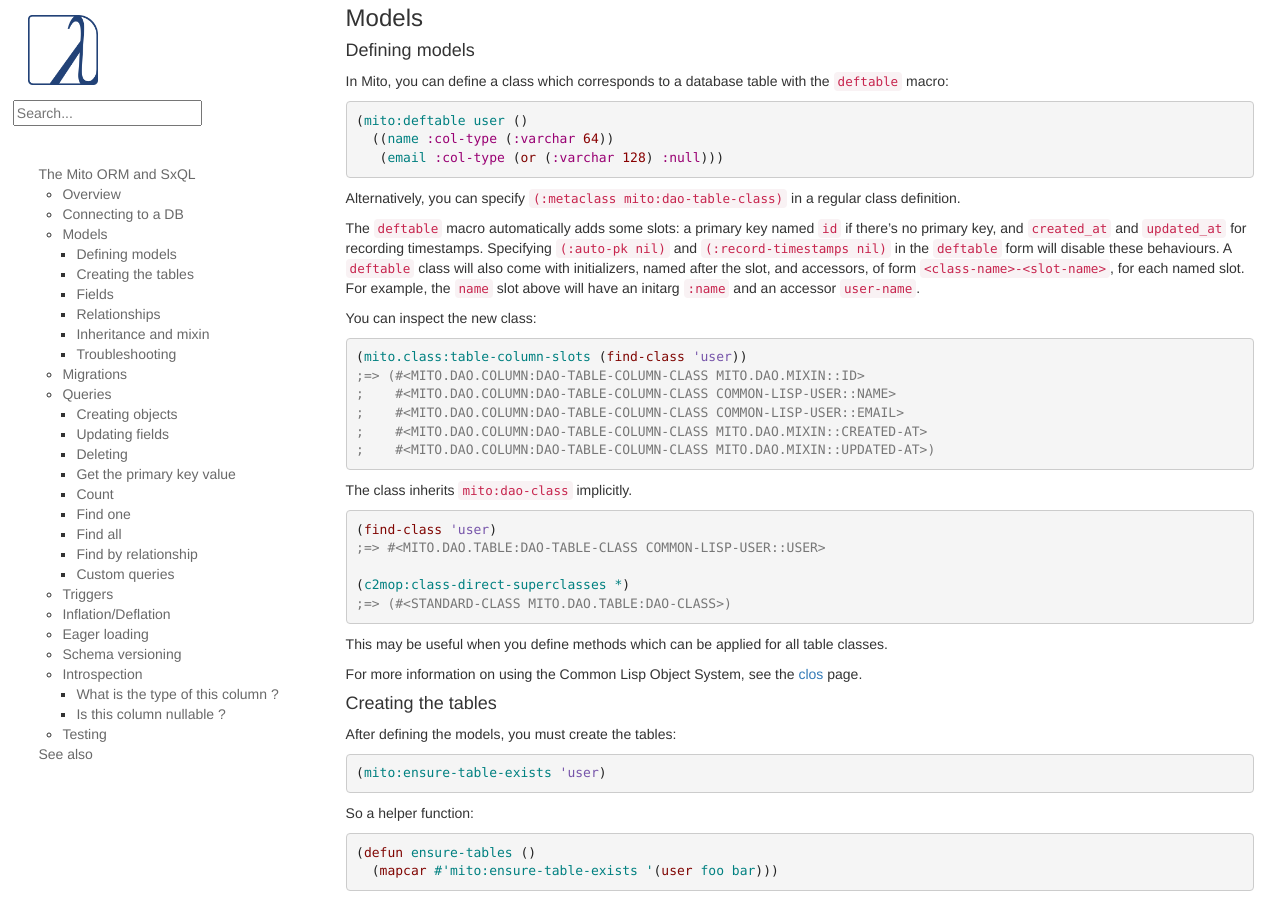
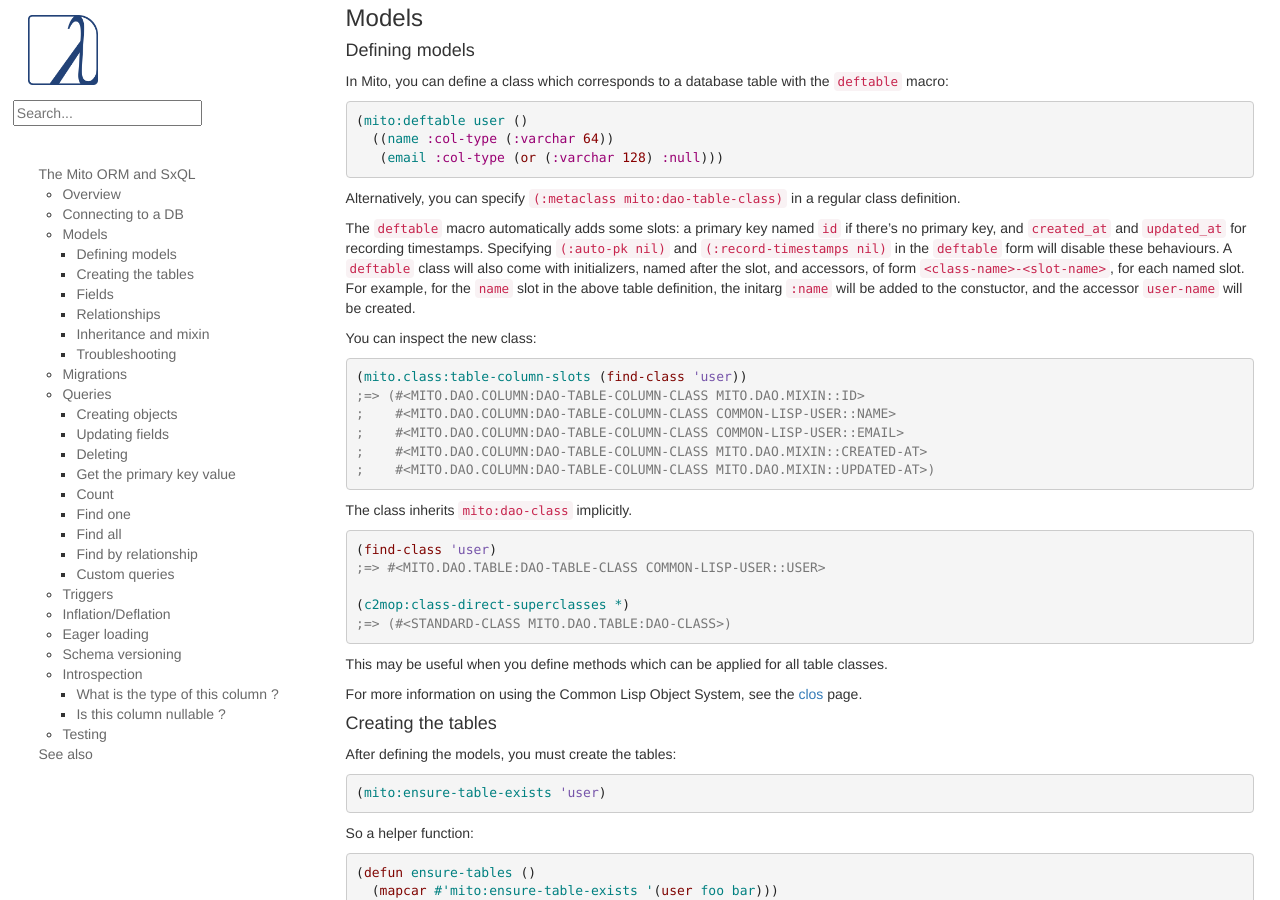
Before and after one commit to LispCookbook/cl-cookbook, a Jekyll site: the page built from databases.md, in a window 1280 px wide and 900 px high, scrolled down 1399 px. Built offline with Jekyll 4.4.1, drawn with Linux system fonts in a browser that asks for light colours.

Commit message:
Added example

```diff
--- a/databases.md
+++ b/databases.md
@@ -101,7 +101,7 @@ In Mito, you can define a class which corresponds to a database table with the `
 ~~~
 Alternatively, you can specify `(:metaclass mito:dao-table-class)` in a regular class definition.
 
-The `deftable` macro automatically adds some slots: a primary key named `id` if there's no primary key, and `created_at` and `updated_at` for recording timestamps. Specifying `(:auto-pk nil)` and `(:record-timestamps nil)` in the `deftable` form will disable these behaviours. A `deftable` class will also come with initializers, named after the slot, and accessors, of form `<class-name>-<slot-name>`, for each named slot. For example, the `name` slot above will have an initarg `:name` and an accessor `user-name`.
+The `deftable` macro automatically adds some slots: a primary key named `id` if there's no primary key, and `created_at` and `updated_at` for recording timestamps. Specifying `(:auto-pk nil)` and `(:record-timestamps nil)` in the `deftable` form will disable these behaviours. A `deftable` class will also come with initializers, named after the slot, and accessors, of form `<class-name>-<slot-name>`, for each named slot. For example, for the `name` slot in the above table definition, the initarg `:name` will be added to the constuctor, and the accessor `user-name` will be created.
 
 You can inspect the new class:
 
```
